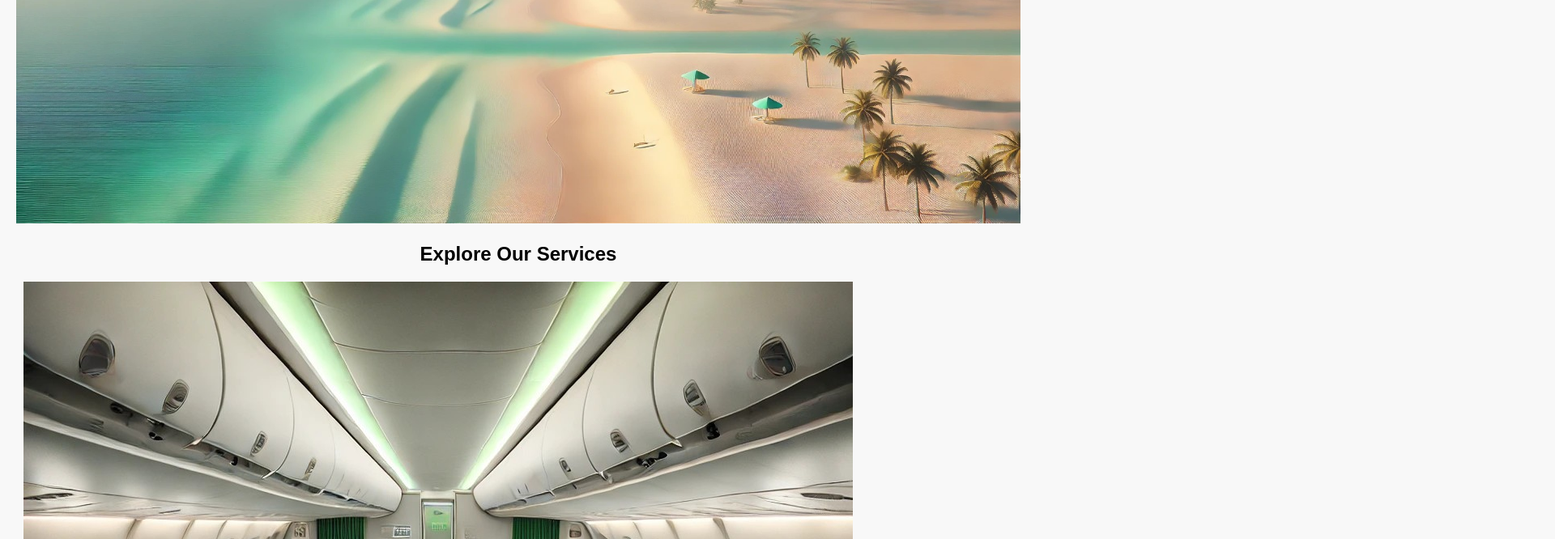
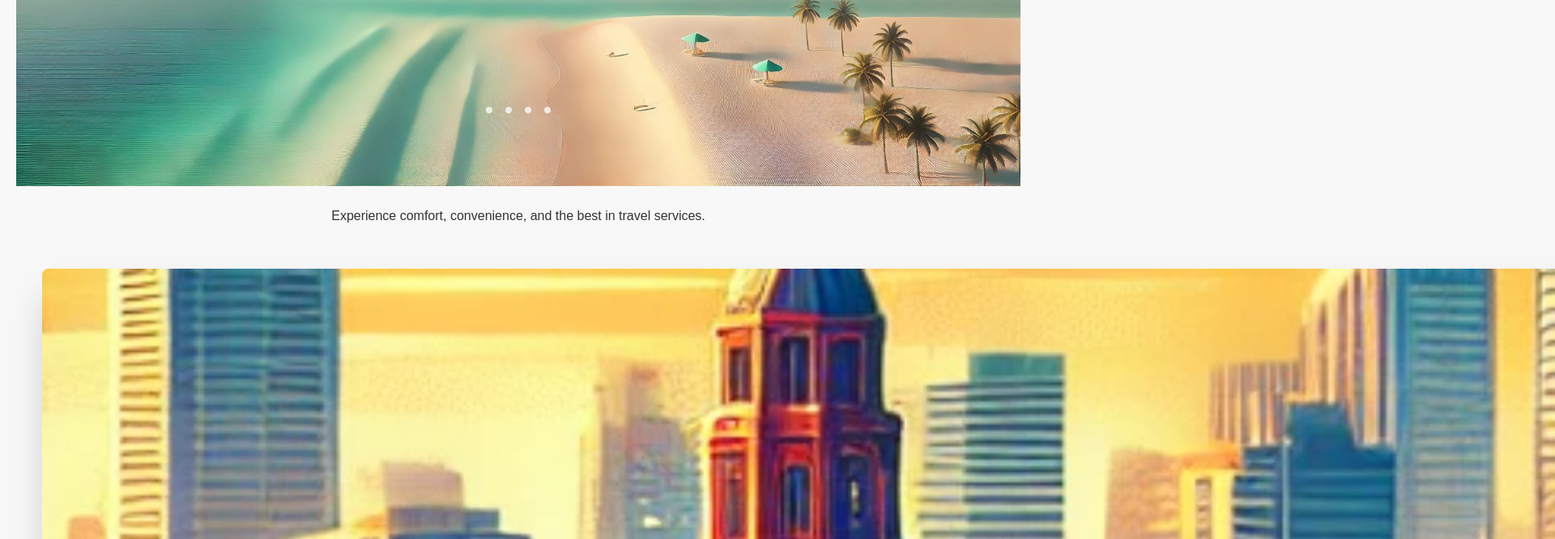
Before and after one commit to Guilherme-S-Brito/AGreenAirlineWebsite, a plain HTML site: page index.html in a window 1280 px wide. Shown: the part 640-1306 px from the top of the page at 81% size, 1920 px wide, since content can reach past the window. Drawn offline with Linux system fonts and the light colour scheme.

Commit message:
Destination images slider in the main page - halfway

```diff
--- a/assets/css/style.css
+++ b/assets/css/style.css
@@ -196,3 +196,54 @@ footer .social-media a:hover {
         margin-bottom: 20px;
     }
 }
+
+/* Image Slider */
+
+.destinations-container {
+  padding: 2rem;
+  }
+
+.slider-wrapper {
+  position: relative;
+  max-width: 48rem;
+  margin: 0 auto;
+  }
+
+.slider {
+  display: flex;
+  aspect-ratio: 16/9;
+  overflow-x: auto;
+  scroll-snap-type: x mandatory;
+  scroll-behavior: smooth;
+  box-shadow: 0 1.5rem 3rem -0.75rem hsla(0, 0%, 0%, 0.25);
+  border-radius: 0.5rem;
+  }
+
+.slider img {
+  flex: 1 0 100%;
+  scroll-snap-type: start;
+  object-fit: cover;
+}
+
+.slider-nav {
+  display: flex;
+  column-gap: 1rem;
+  position: absolute;
+  bottom: 1.25rem;
+  left: 50%;
+  transform: translateX(-50%);
+  z-index: 1;
+}
+
+.slider-nav a {
+  width: 0.5rem;
+  height: 0.5rem;
+  border-radius: 50%;
+  background-color: #fff;
+  opacity: 0.75;
+  transition: opacity ease 250ms;
+}
+
+.slider-nav a:hover {
+ opacity: 1;
+}
--- a/index.html
+++ b/index.html
@@ -3,13 +3,13 @@
 <head>
     <meta charset="UTF-8">
     <meta name="viewport" content="width=device-width, initial-scale=1.0">
-    <title>Home</title>
+    <title>Airline Home</title>
     <link rel="stylesheet" href="assets/css/style.css">
 </head>
+
 <body>
 
-    <!-- Navigation  menu-->
-
+<!-- Navigation bar -->
     <header>
         <div class="logo">
             <img src="assets/images/logo.png" alt="Airline Logo">
@@ -24,14 +24,39 @@
         </nav>
     </header>
 
-
-    <!-- Main content of landing page-->
-
+    <!-- Hero Section -->
     <main>
         <section class="hero">
-            <h1>Welcome to Our Airline</h1>
-            <p>Your journey begins here. Explore our fleet, discover destinations, and join us for an adventure.</p>
-			<img src="assets/images/aircraft_beach.jpg" alt="Aircraft overflying a beach">
+            <h1>Welcome to Green Air!</h1>
+            <img src="assets/images/aircraft_beach.jpg" alt="Aircraft flying over a beach" loading="lazy">
+            <p>Experience comfort, convenience, and the best in travel services.</p>
+        </section>
+
+    <!-- Destinations Section -->
+
+           <!-- Navigation Menu -->
+        <section class="destinations-container">
+
+                <!-- Slider Wrapper -->
+            <div class="destinations-slider-wrapper">
+
+                <div class="slider">
+
+                    <img id= "slide-1" src="assets/images/destination1.jpg" alt="Beach Destination"/>
+                    <img id= "slide-2" src="assets/images/destination2.jpg" alt="Ancient City Destination"/>
+                    <img id= "slide-3" src="assets/images/destination3.jpg" alt="Metropolis Destination"/>
+                    <img id= "slide-4" src="assets/images/destination4.jpg" alt="Countryside Destination"/>
+
+                </div>
+            </div>
+
+            <div class="slider-nav">
+                <a href="#slide-1"></a>
+                <a href="#slide-2"></a>
+                <a href="#slide-3"></a>
+                <a href="#slide-4"></a>
+            </div>
+
         </section>
 
         <section class="cta">
```
